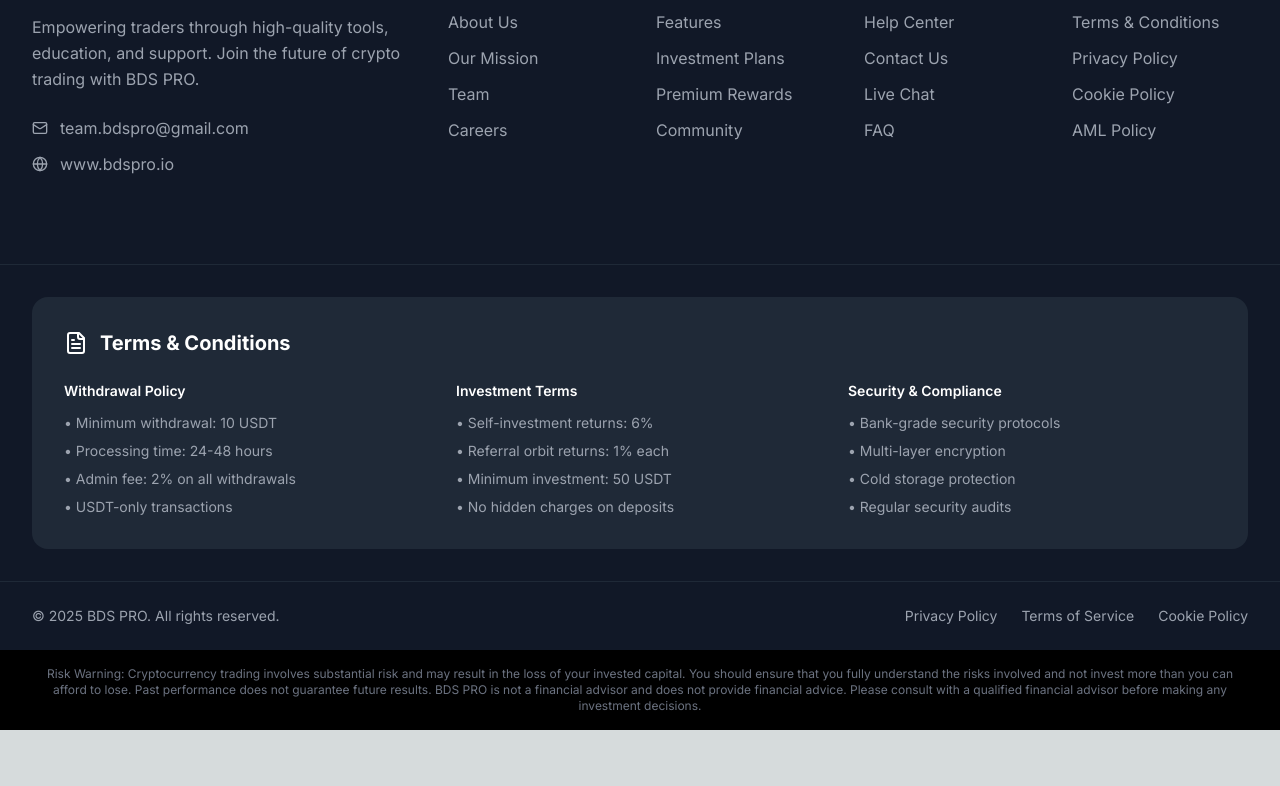
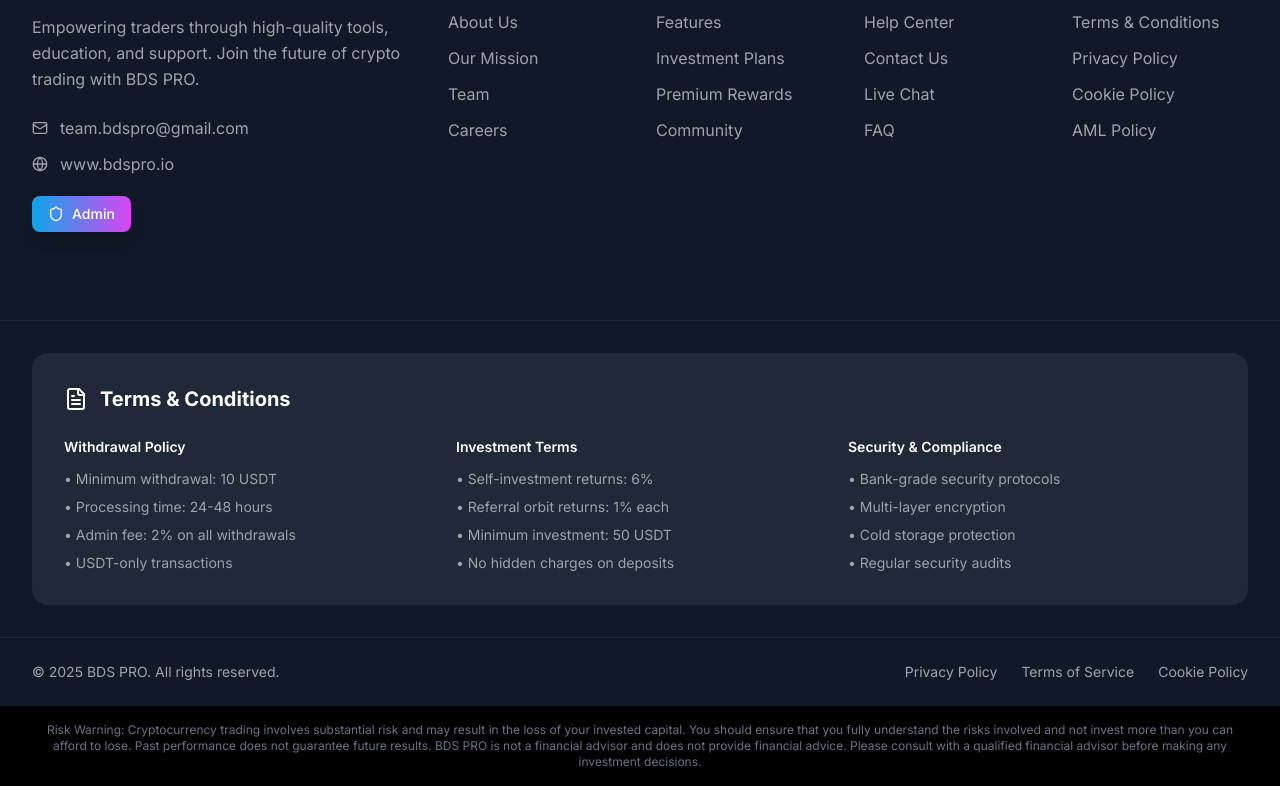
Before and after one commit to mahimamj/bdspro, a Next.js app: page / in a window 1280 px wide. Shown: the part 8372-9158 px from the top of the page. Before the commit the page ends 9102 px from the top, so only its background shows below. Built offline with nearby package versions, Linux system fonts and the light colour scheme.

Commit message:
feat: Added Admin button to footer below www.bdspro.io
- Added Admin button with Shield icon in footer
- Positioned below www.bdspro.io contact information
- Styled with gradient background and hover effects
- Links to /admin route for easy access

```diff
--- a/components/Footer.tsx
+++ b/components/Footer.tsx
@@ -82,6 +82,15 @@ const Footer = () => {
                   <Globe className="w-4 h-4 mr-3" />
                   <a href="https://www.bdspro.io" target="_blank" rel="noopener noreferrer" className="hover:text-white transition-colors duration-200">
                     www.bdspro.io
+                  </a>
+                </div>
+                <div className="pt-2">
+                  <a
+                    href="/admin"
+                    className="inline-flex items-center px-4 py-2 bg-gradient-to-r from-primary-500 to-secondary-500 text-white text-sm font-medium rounded-lg hover:from-primary-600 hover:to-secondary-600 transition-all duration-200 shadow-lg hover:shadow-xl"
+                  >
+                    <Shield className="w-4 h-4 mr-2" />
+                    Admin
                   </a>
                 </div>
               </div>
```
